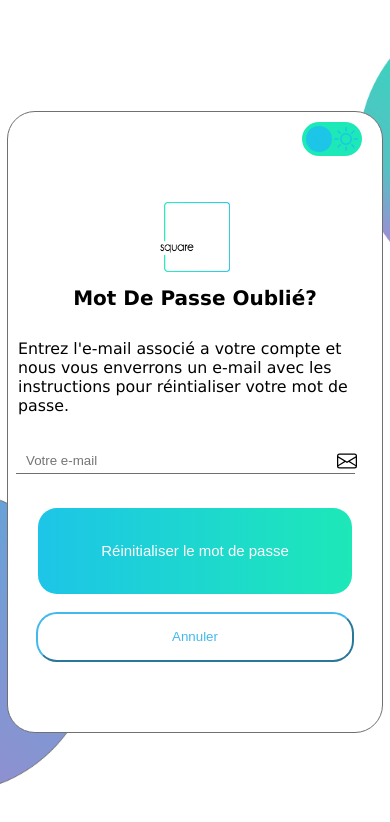
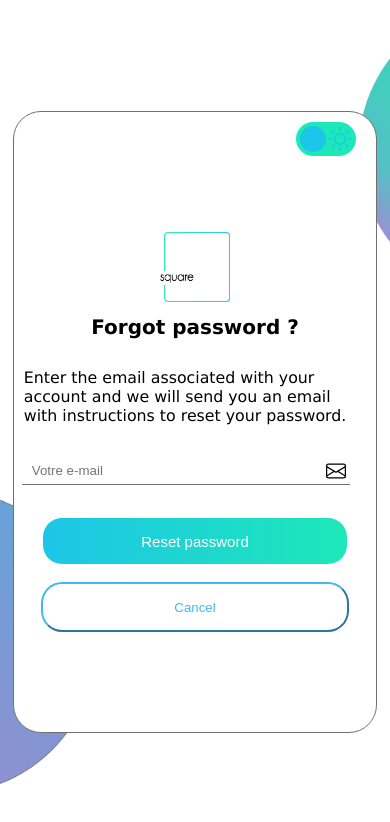
Before and after one commit to Sadmedous/square-web, a React (Create React App) app: page / in a window 390 px wide. Shown: the top 822 px of the page. Built offline with nearby package versions, Linux system fonts and the light colour scheme.

Commit message:
update forgot password

```diff
--- a/src/components/ForgotPassword.js
+++ b/src/components/ForgotPassword.js
@@ -37,12 +37,12 @@ function ForgotPassword() {
             {color === "black" && (
               <img className={style["mdpOublierlogo"]} src={darkLogo} />
             )}
-            <h1 className={style["mdpOublierh1"]}>Mot De Passe Oublié?</h1>
+            <h1 className={style["mdpOublierh1"]}>Forgot password ?</h1>
           </div>
           <div className={style["theRestDiv"]}>
             <p className={style["mdpOublierP"]}>
-              Entrez l'e-mail associé a votre compte et nous vous enverrons un
-              e-mail avec les instructions pour réintialiser votre mot de passe.
+            Enter the email associated with your account and we will send you
+            an email with instructions to reset your password.
             </p>
             <label className={style['email-place']}>
             <input
@@ -57,9 +57,9 @@ function ForgotPassword() {
             <button
               className={style["mdpOublierBtn"]}
             >
-              Réinitialiser le mot de passe
+              Reset password
             </button>
-            <button className={style["mdpOublierbtnAnuuler"]}>Annuler</button>
+            <button className={style["mdpOublierbtnAnuuler"]}>Cancel</button>
           </div>
         </div>
       </form>
--- a/src/styles/forgotPassword.module.css
+++ b/src/styles/forgotPassword.module.css
@@ -186,6 +186,12 @@ input:checked + .slider:before {
   color: white;
   border-color: transparent;
 }
+.dark-mode input {
+  background-color: transparent;
+}
+.dark-mode .email-icon{
+  color: gray;
+}
 
 .fa-sun-o{
   position: absolute;
@@ -209,7 +215,6 @@ input:checked + .slider:before {
 .email-place {
   position: relative;
   width: 100%;
-
 }
 .email-icon{
 font-size: 26px;
@@ -219,7 +224,7 @@ top: 15px;
 }
 @media only screen and (max-width: 500px) {
   .mdpOublier {
-    margin: auto 7px;
+    margin: auto 0.8rem;
     height: 600px;
   }
   .mdpOublierEmail {
@@ -228,7 +233,7 @@ top: 15px;
   }
   .mdpOublierBtn {
     font-size: 15px;
-    height: 90px;
+    height: 50px;
     width: 90%;
   }
   .mdpOublierbtnAnuuler {
@@ -250,7 +255,10 @@ top: 15px;
   }
   .email-icon{
     font-size: 20px;
-    right: 15px;
+    right: 20px;
     top: 20px;
     }
 }
+button {
+  cursor: pointer;
+}
```
